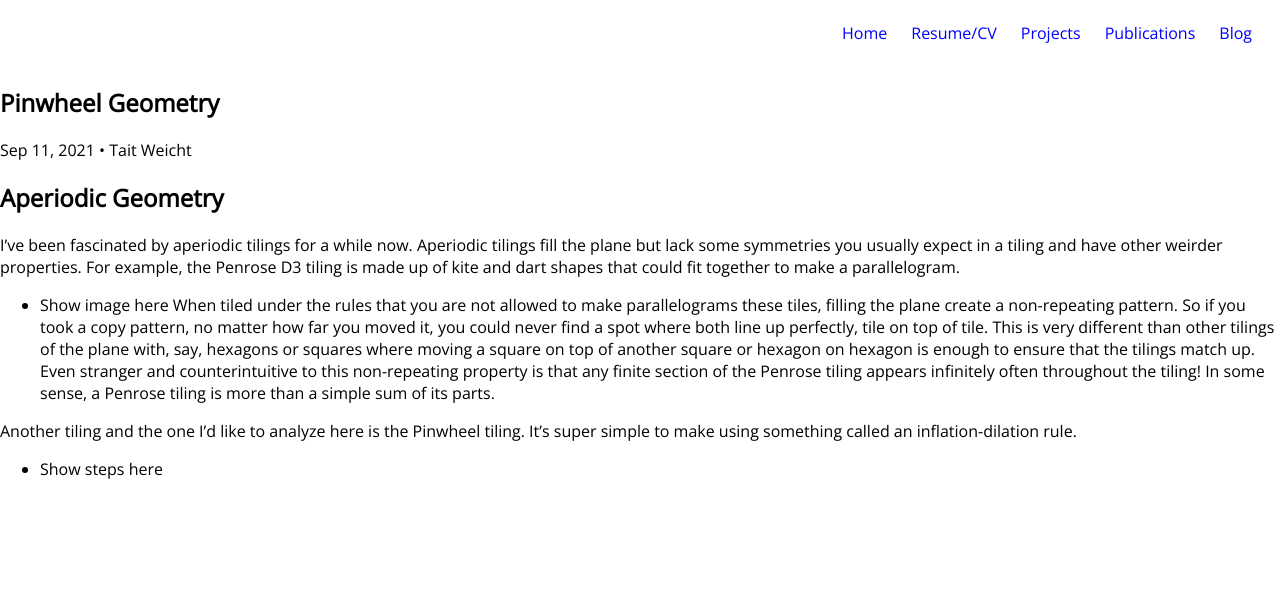
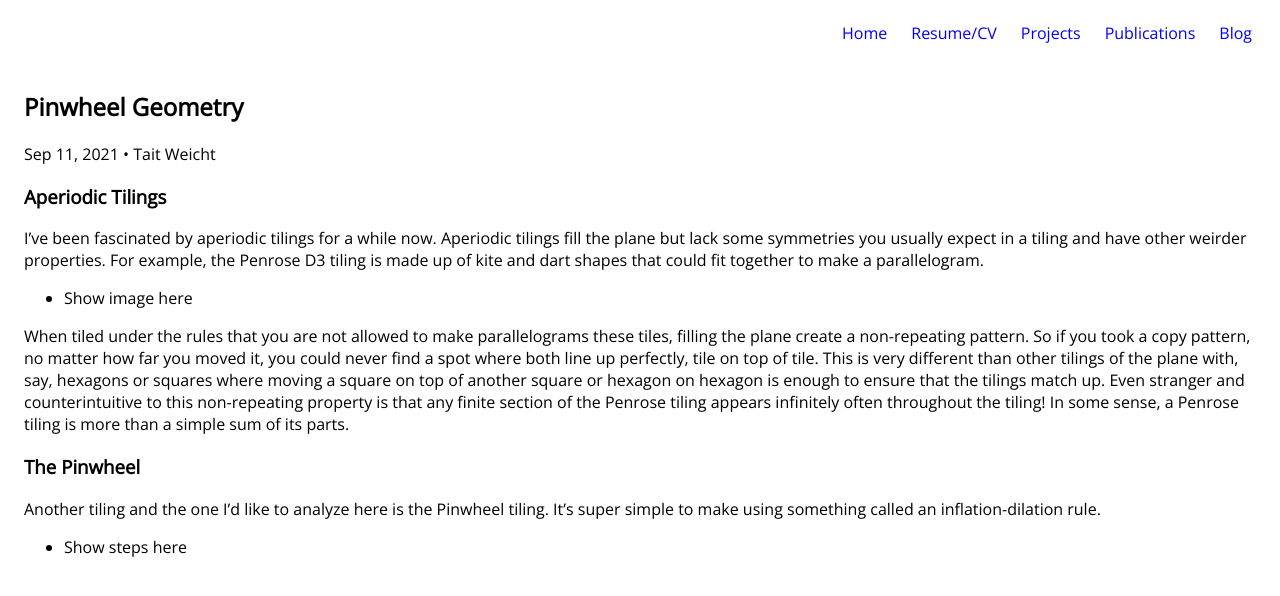
Before and after one commit to lemniscate8/lemniscate8.github.io, a Jekyll site: the page built from _posts/2021-09-11-pinwheel.md, in a window 1280 px wide. Shown: the top 596 px of the page. Built offline with Jekyll 4.4.1, drawn with Linux system fonts in a browser that asks for light colours.

Commit message:
Update post draft

```diff
--- a/_posts/2021-09-11-pinwheel.md
+++ b/_posts/2021-09-11-pinwheel.md
@@ -7,19 +7,21 @@ author: Tait Weicht
 
 permalink: /blog/pinwheel-geometry/
 ---
-
-## Aperiodic Geometry
+### Aperiodic Tilings
 
 I've been fascinated by aperiodic tilings for a while now.
 Aperiodic tilings fill the plane but lack some symmetries you usually expect in a tiling and have other weirder properties.
 For example, the Penrose D3 tiling is made up of kite and dart shapes that could fit together to make a parallelogram.
 - Show image here
+
 When tiled under the rules that you are not allowed to make parallelograms these tiles, filling the plane create a non-repeating pattern.
 So if you took a copy pattern, no matter how far you moved it, you could never find a spot where both line up perfectly, tile on top of tile.
 This is very different than other tilings of the plane with, say, hexagons or squares where moving a square on top of another square or hexagon on hexagon is enough to ensure that the tilings match up.
 Even stranger and counterintuitive to this non-repeating property is that any finite section of the Penrose tiling appears infinitely often throughout the tiling!
 In some sense, a Penrose tiling is more than a simple sum of its parts.
 
+### The Pinwheel
+
 Another tiling and the one I'd like to analyze here is the Pinwheel tiling.
 It's super simple to make using something called an inflation-dilation rule.
 - Show steps here
--- a/_sass/main.scss
+++ b/_sass/main.scss
@@ -3,7 +3,7 @@ body {
   margin: 0;
 }
 
-.content {
+article, .content {
   margin: 1.5em;
 }
 
```
